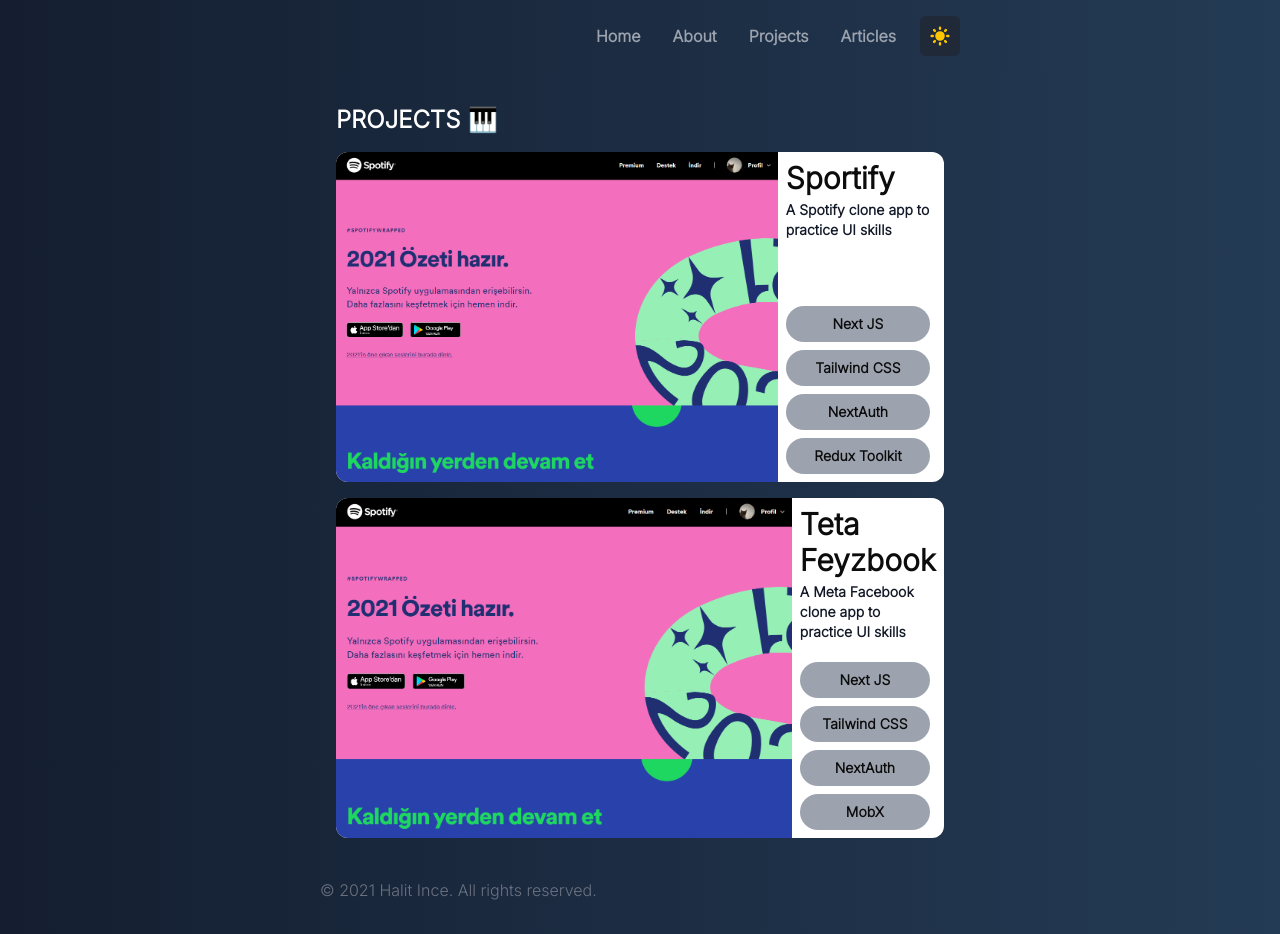
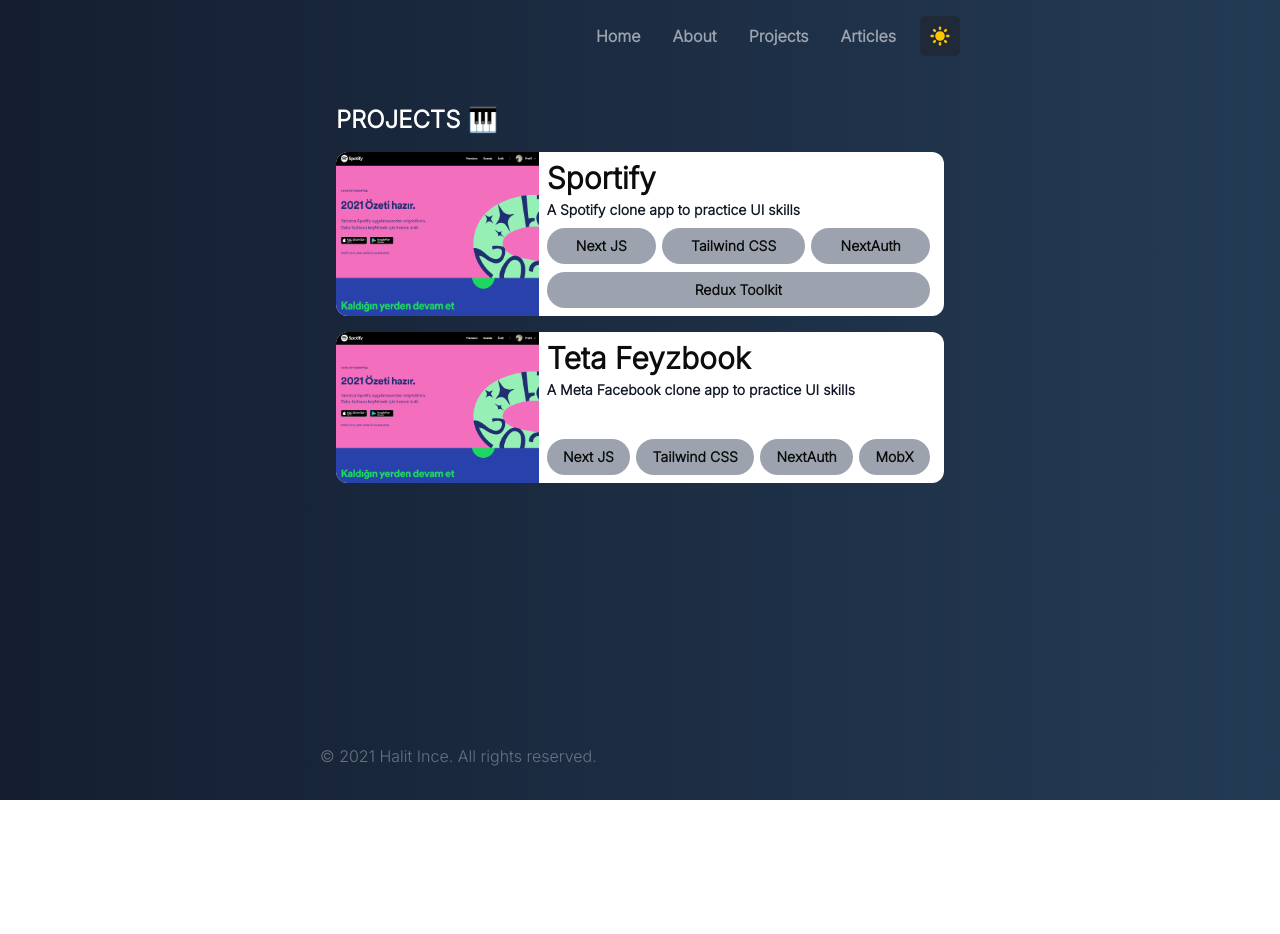
Before and after one commit to halitiince/my-portfolio-website, a Next.js app: page /projects in a window 1280 px wide. After the commit the page ends 800 px from the top, so only its background shows below. Built offline with nearby package versions, Linux system fonts and the light colour scheme.

Commit message:
style: trying some new theme and stylings

```diff
--- a/components/ArticleElement.tsx
+++ b/components/ArticleElement.tsx
@@ -12,7 +12,7 @@
 }
 
 const primaryType = {
-    div: "w-full rounded-md cursor-pointer mb-3 bg-white transform transition duration-500 hover:scale-105",
+    div: "w-full rounded-md cursor-pointer mb-3 bg-ivory transform transition duration-500 hover:scale-105",
     title: "font-extrabold text-3xl cursor-pointer text-darkBg",
     desc: "text-gray-800 font-semibold mt-2"
 }
--- a/pages/projects.tsx
+++ b/pages/projects.tsx
@@ -12,14 +12,14 @@
             {
                 projectsData.map(project => {
                     return (
-                        <div key={project.name} className="flex bg-white rounded-xl max-h-30 mt-4  cursor-pointer transform transition duration-500 hover:scale-105">
-                            <Image className="max-h-xl rounded-l-xl" src={spotifyImage} alt="project image ss"/>
-                            <div className="py-2 px-2 flex-grow flex flex-col justify-between">
+                        <div key={project.name} className="grid grid-cols-3 bg-white rounded-xl max-h-30 mt-4  cursor-pointer transform transition duration-500 hover:scale-105">
+                            <Image className="col-span-1 rounded-l-xl" src={spotifyImage} alt="project image ss"/>
+                            <div className="py-2 px-2 col-span-2 flex flex-col justify-between">
                                 <div>
                                     <h1 className="text-3xl text-darkBg font-extrabold">{project.name}</h1>
                                     <p className="text-sm text-gray-900 font-bold pt-1">{project.description}</p>
                                 </div>
-                                <div className="flex flex-wrap  items-center">
+                                <div className="flex flex-wrap items-center">
                                     {
                                         project.techStack.map((tech) => {
                                             return <p className="flex-grow text-center bg-gray-400 rounded-full py-2 px-3 mr-1.5 mt-2 text-darkBg font-semibold text-sm">{tech}</p>
```
